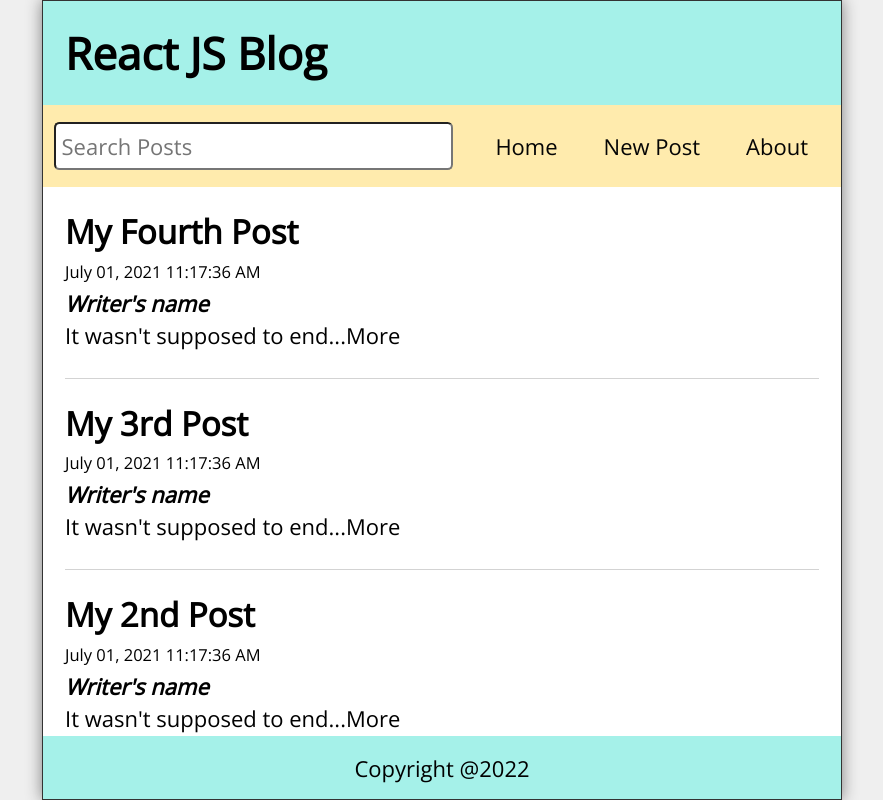
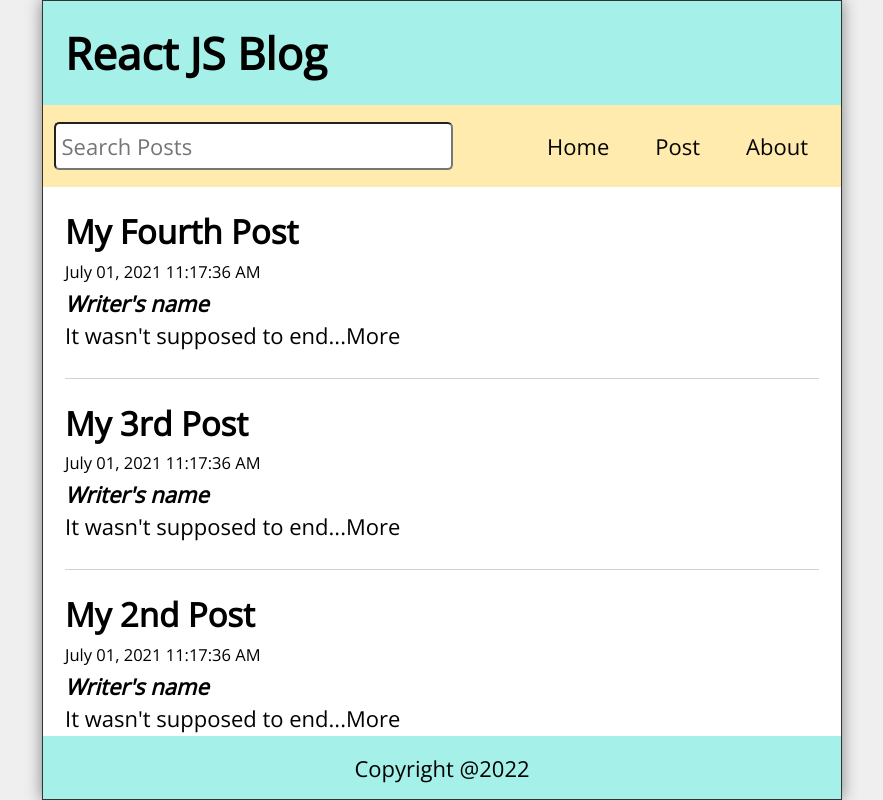
Before and after one commit to Vaidik1308/Blog-app, a React (Create React App) app: page / in a window 1280 px wide. Shown: the whole page, without its empty margins (198-1081 px from the left). Built offline with nearby package versions, Linux system fonts and the light colour scheme.

Commit message:
added functionality to the Missing.js file

```diff
--- a/src/Missing.js
+++ b/src/Missing.js
@@ -1,8 +1,15 @@
-import React from 'react'
+import React from 'react';
+import { Link } from 'react-router-dom';
 
 const Missing = () => {
   return (
-    <div>Missing</div>
+    <div>
+      <h2>Page not Found</h2>
+      <p>Well, that's disappointing.</p>
+      <p>
+        <Link to="/">Visit Our Homepage</Link>
+      </p>
+    </div>
   )
 }
 
--- a/src/Nav.js
+++ b/src/Nav.js
@@ -17,7 +17,7 @@ const Nav = ({search, setSearch}) => {
       </form>
       <ul>
         <li><Link to="/">Home</Link></li>
-        <li><Link to="/post">New Post</Link></li>
+        <li><Link to="/post">Post</Link></li>
         <li><Link to="/about">About</Link></li>
       </ul>
     </nav>
```
